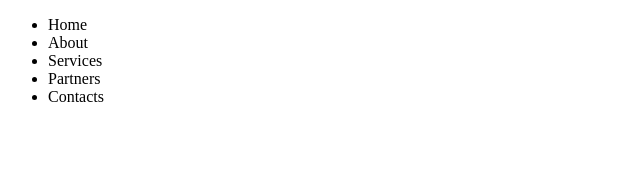
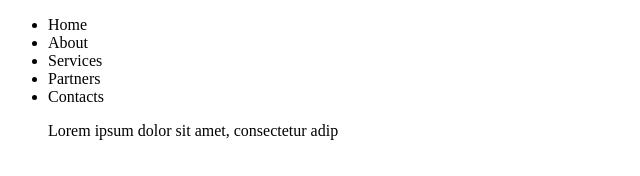
Before and after one commit to ClaudiaZorrilla2343/MenuPairPrograming, a plain HTML site: page index.html in a window 1280 px wide. Shown: the whole page, without its empty margins (0-640 px from the left). Drawn offline with Linux system fonts and the light colour scheme.

Commit message:
Interacción compañero

```diff
--- a/index.html
+++ b/index.html
@@ -9,11 +9,15 @@
 <body>
     <div>
         <ul>
+
             <li><a href="#"></a>Home</li>
             <li><a href="#"></a>About</li>
             <li><a href="#"></a>Services</li>
             <li><a href="#"></a>Partners</li>
             <li><a href="#"></a>Contacts</li>
+            <p>
+                Lorem ipsum dolor sit amet, consectetur adip
+            </p>
         </ul>
     </div>
 </body>
```
